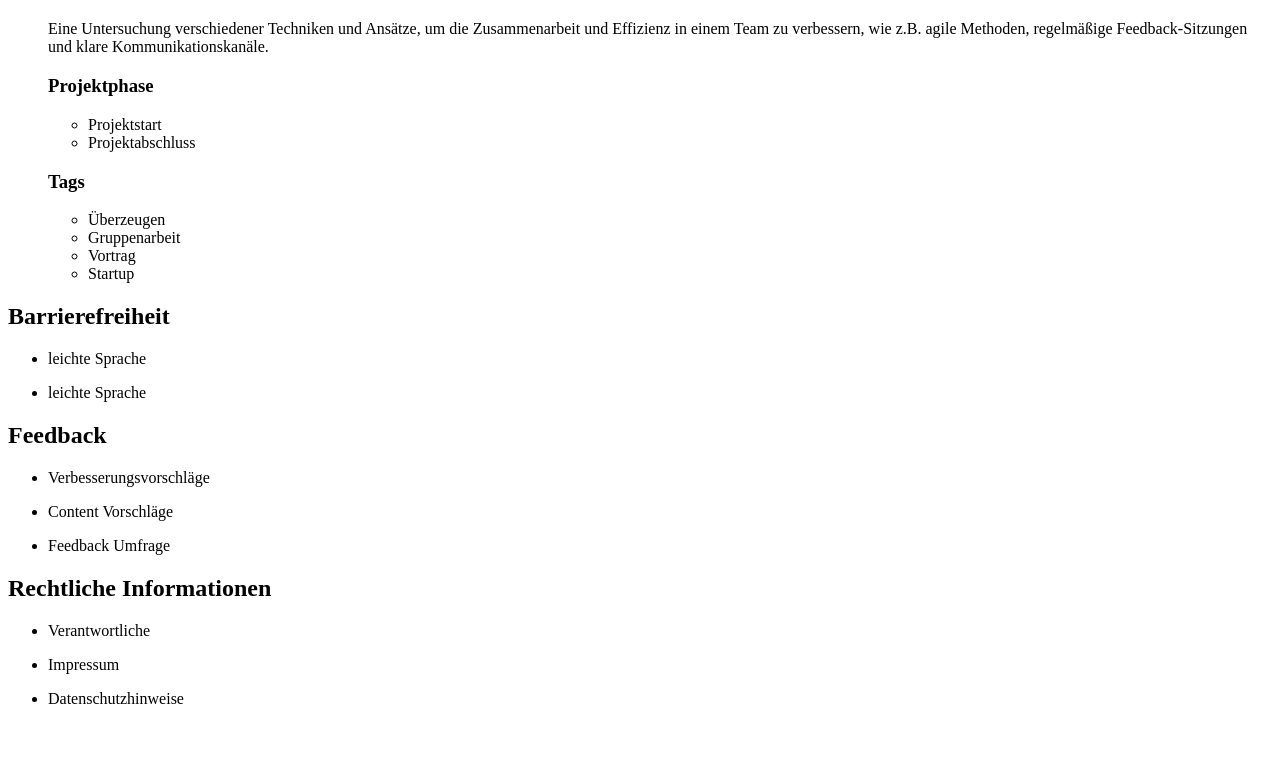
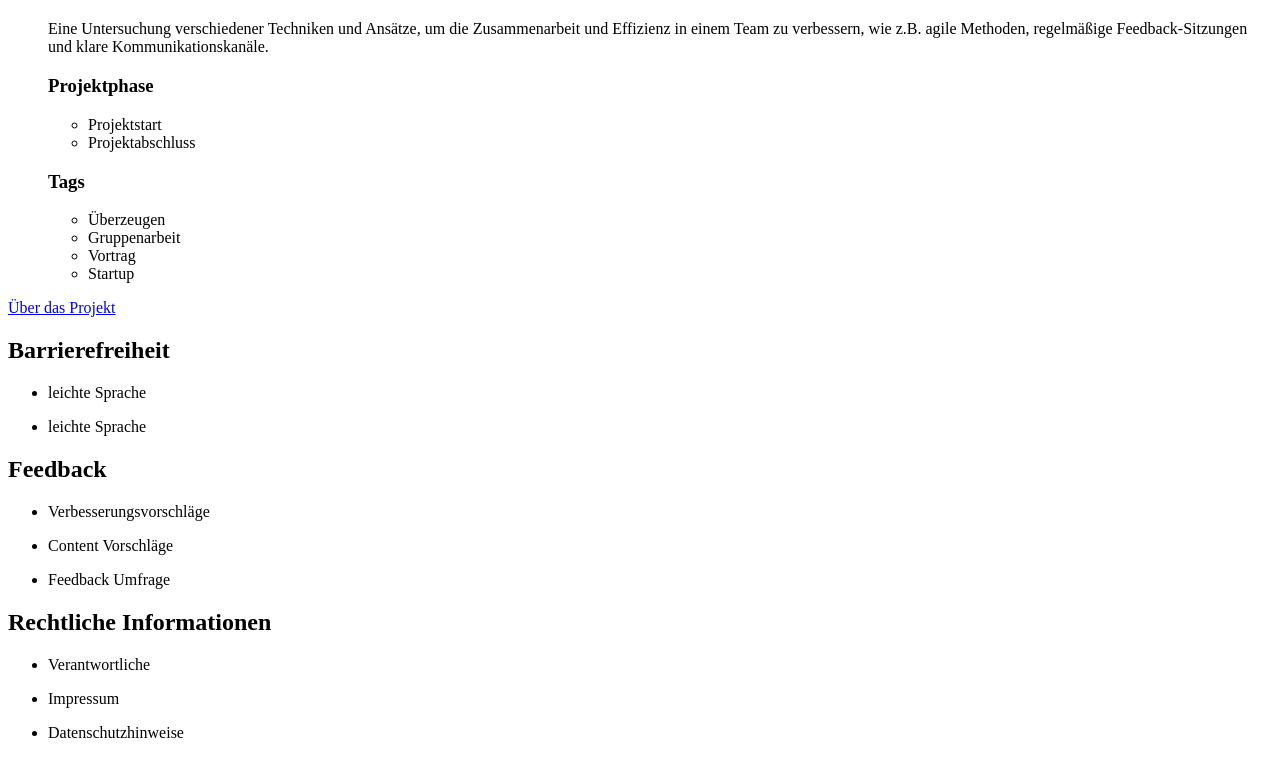
Before and after one commit to mi-classroom/fd-html-und-css-ricardotimmr, a plain HTML site: page index.html in a window 1280 px wide. Shown: the part 5263-6021 px from the top of the page. Before the commit the page ends 5987 px from the top, so only its background shows below. Drawn offline with Linux system fonts and the light colour scheme.

Commit message:
Superlink hinzugefügt

```diff
--- a/index.html
+++ b/index.html
@@ -211,6 +211,9 @@
     </main>
 
     <footer>
+
+        <a href="http://deine-domain.de/ueber-das-projekt">Über das Projekt</a>
+
         <section>
             <h2>Barrierefreiheit</h2>
             <ul>
```
